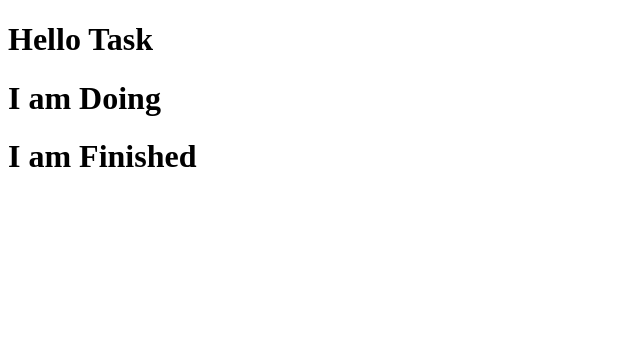
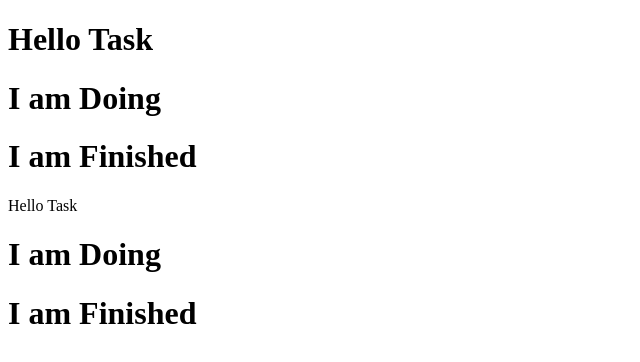
Before and after one commit to jegadeeshmanit/Dev, a plain HTML site: page index.html in a window 1280 px wide. Shown: the whole page, without its empty margins (0-640 px from the left). Drawn offline with Linux system fonts and the light colour scheme.

Commit message:
Update index.html

```diff
--- a/index.html
+++ b/index.html
@@ -8,6 +8,9 @@
 <body>
     <h1>Hello Task</h1>
     <h1> I am Doing</h1>
+    <h1>I am Finished</h1
+                          <h1>Hello Task</h1>
+    <h1> I am Doing</h1>
     <h1>I am Finished</h1>
 </body>
 </html>
```
